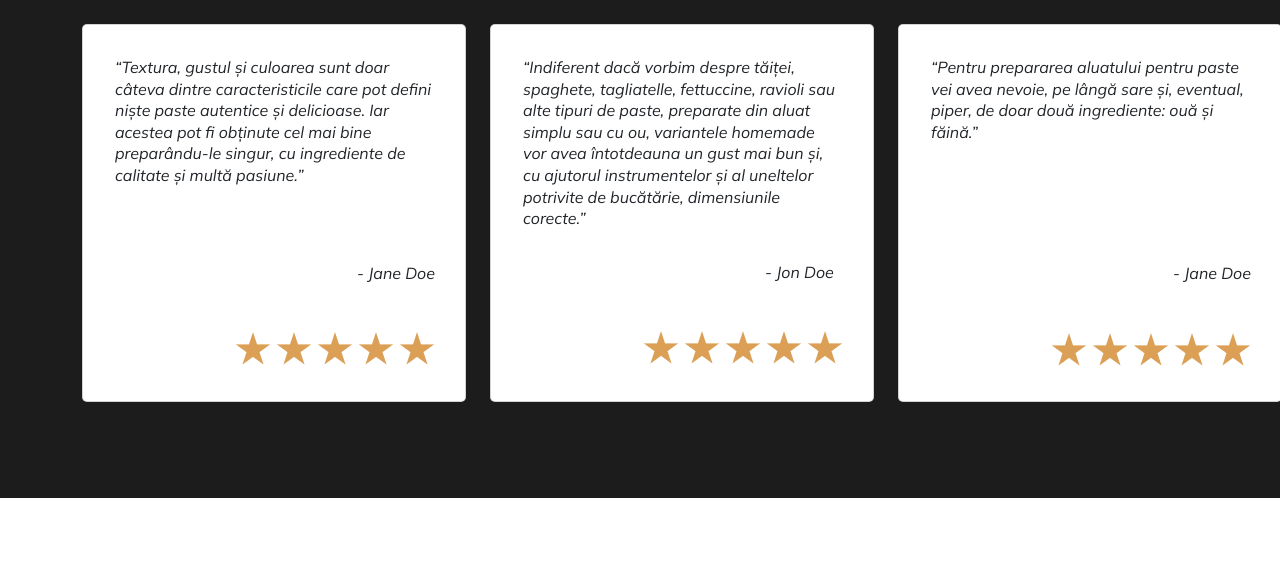
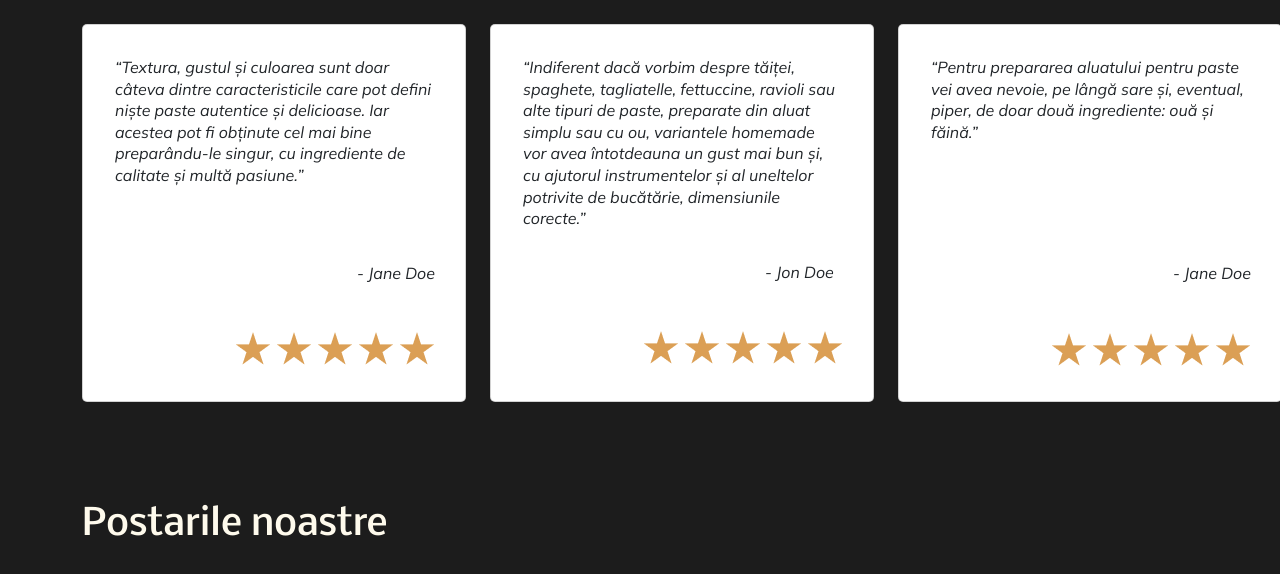
Before and after one commit to Anda2397/Pixellab---curs-front-end, a website: page Pastificio website/index.html in a window 1280 px wide. Shown: the part 3036-3610 px from the top of the page. Before the commit the page ends 3534 px from the top, so only its background shows below. Drawn offline with nearby package versions, Linux system fonts and the light colour scheme.

Commit message:
am adaugat sectiunea cu postari social media, dar momentan i am pus doar background ul si titlul

```diff
--- a/Pastificio website/index.html
+++ b/Pastificio website/index.html
@@ -172,6 +172,12 @@
     </div>
   </div>
 
+  <div class="social-media">
+    <div class="container postari">
+      <h2>Postarile noastre</h2>
+    </div>
+  </div>
+
   </div>
   </div>
 
--- a/Pastificio website/style.scss
+++ b/Pastificio website/style.scss
@@ -284,3 +284,16 @@ $whitecolor: #FEFAEC;
     gap: 24px;
   }
 }
+
+.social-media{
+  background-color: $primarycolor;
+  height: 870px;
+
+  h2{
+    font-family: $primaryfont;
+    color: $whitecolor;
+    font-size: 36px;
+    font-weight: 500;
+    line-height: 54px;
+  }
+}
```
Also changed, not shown: Pastificio website/style.css, Pastificio website/style.min.css.
